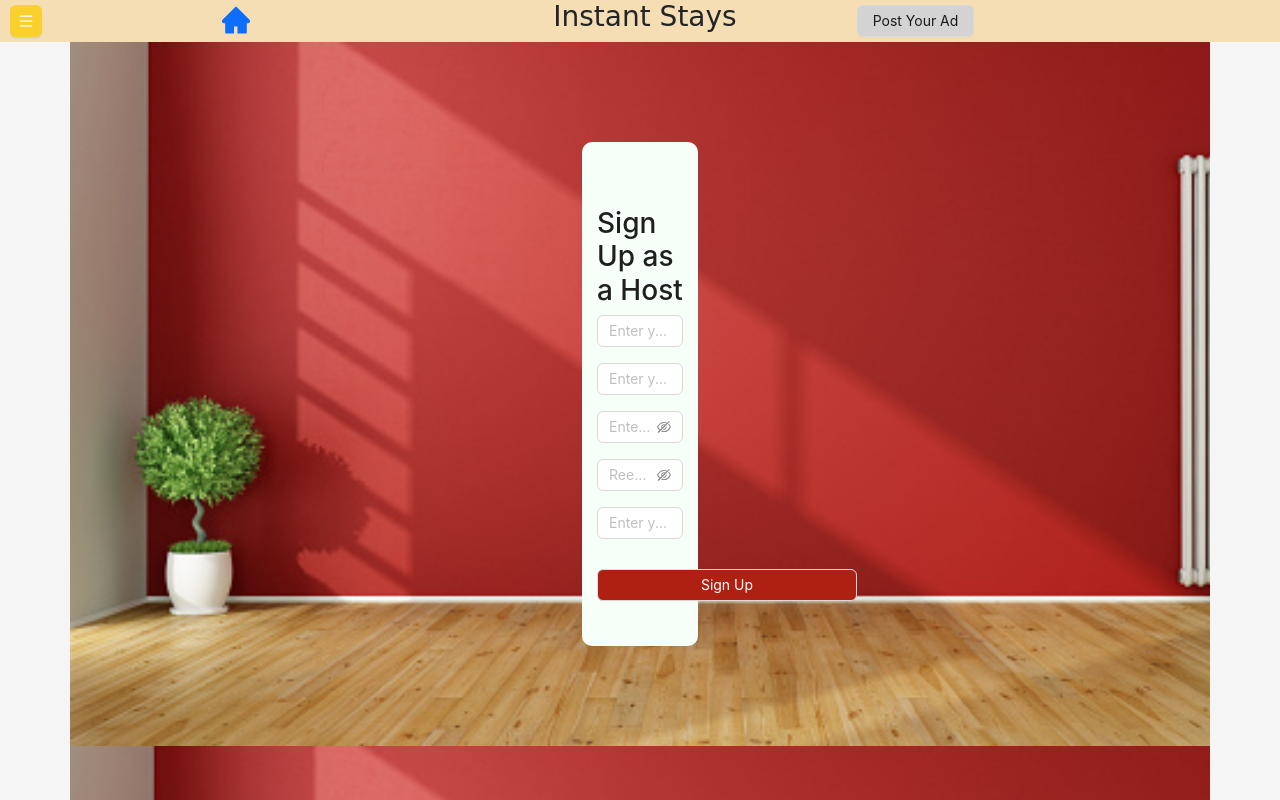
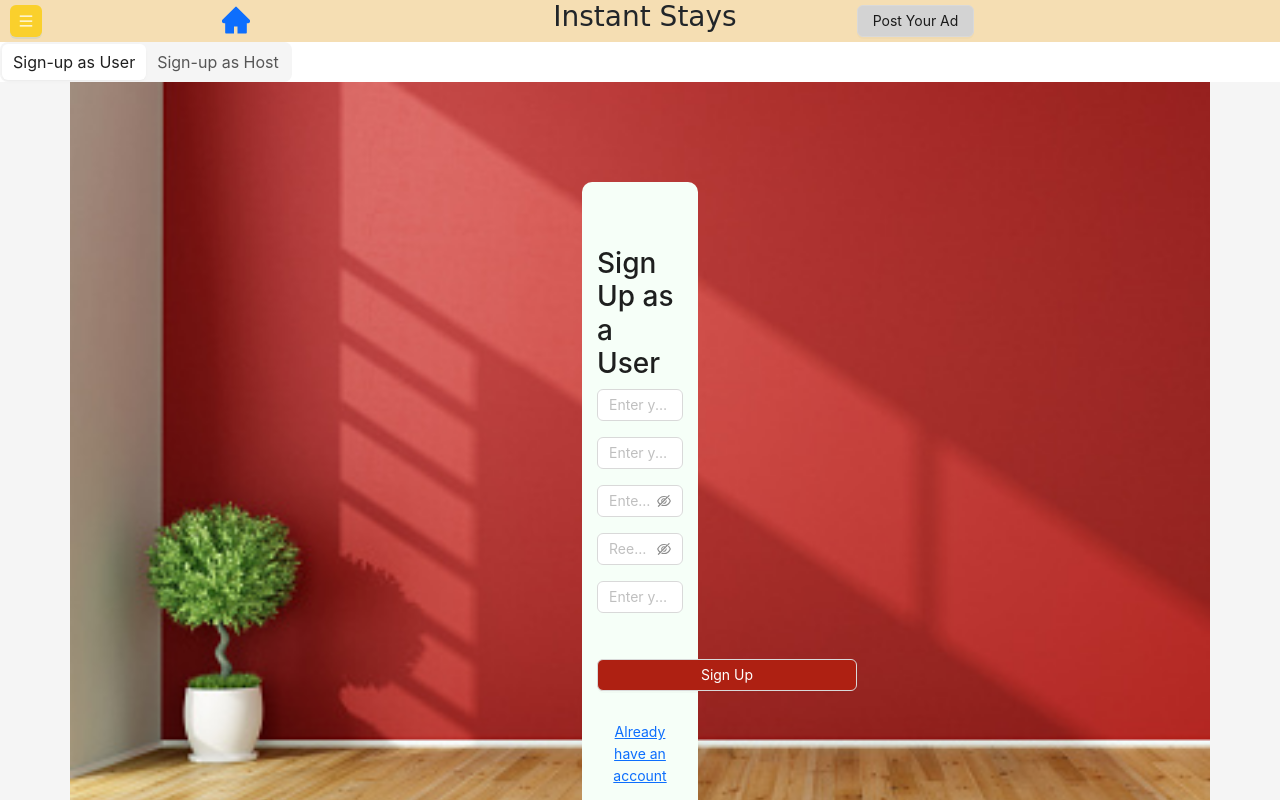
Before and after one commit to bemaldvanitha/renting_app, a React (Create React App) app: page /sign-up in a window 1280 px wide. Shown: the top 800 px of the page. Built offline with nearby package versions, Linux system fonts and the light colour scheme.

Commit message:
sign-in and sign-up pages tuneup

```diff
--- a/src/components/SignIn.js
+++ b/src/components/SignIn.js
@@ -1,4 +1,5 @@
 import React, { useState } from 'react';
+import { useNavigate, Link } from 'react-router-dom';
 import { Input, Button, Alert,Layout ,Form} from 'antd';
 import { getAuth, signInWithEmailAndPassword } from "firebase/auth";
 import '../styles/SignIn.css';
@@ -6,6 +7,7 @@ const {  Content } = Layout;
 
 
 function SignIn() {
+  const navigate = useNavigate();
   const [email, setEmail] = useState('');
   const [password, setPassword] = useState('');
   const [alertMsg, setAlertMsg] = useState('');
@@ -17,7 +19,8 @@ function SignIn() {
 
       signInWithEmailAndPassword(auth, email, password).then((userCredential) => {
               const user = userCredential.user;
-              console.log('sign in')
+              console.log('sign in');
+              navigate('/');
 
       }).catch((error) => {
           setIsError(true);
@@ -45,7 +48,9 @@ function SignIn() {
       </div>
       <div className='signIn'>
       <Button onClick={handleSubmit} style={{backgroundColor:'#ae2012',color:'white',width:'260px'}}>Sign In</Button>
-      <p className='new-account'>Create New Account</p>
+          <Link to={'/sign-up'}>
+              <p className='new-account'>Create New Account</p>
+          </Link>
 
       </div>
         { isError && <Alert message={ alertMsg } type="error" /> }
--- a/src/components/SignUpHost.js
+++ b/src/components/SignUpHost.js
@@ -1,5 +1,6 @@
 import React, { useState } from 'react';
-import { Input, Button, Alert,Layout ,Form,Space,Divider } from 'antd';
+import { Input, Button, Alert,Layout ,Form,Space } from 'antd';
+import { useNavigate, Link } from 'react-router-dom';
 import { getAuth, createUserWithEmailAndPassword } from 'firebase/auth';
 import { addDoc, collection, serverTimestamp } from "firebase/firestore";
 import { db } from "../firebase";
@@ -7,6 +8,7 @@ import '../styles/SignIn.css';
 const {  Content } = Layout;
 
 function SignUpHost() {
+  const navigate = useNavigate();
   const [hostName, setHostName] = useState('');
   const [email, setEmail] = useState('');
   const [password, setPassword] = useState('');
@@ -38,6 +40,7 @@ function SignUpHost() {
       });
 
       console.log('user created');
+      navigate('/');
 
     } catch (error) {
       setIsError(true);
@@ -79,7 +82,10 @@ function SignUpHost() {
                   placeholder={'Enter your mobile number'} /></Space></div>
 
                 <Button onClick={handleSignUp} style={{backgroundColor:'#ae2012',color:'white',width:'260px'}}>Sign Up</Button></div>
-                {isError && <Alert message={alertMsg} type="error" />}
+              <Link to={'/sign-in'}>
+                <p className='new-account'>Already have an account</p>
+              </Link>
+              {isError && <Alert message={alertMsg} type="error" />}
 
             </Form>
           </Content>
--- a/src/components/SignUpUser.js
+++ b/src/components/SignUpUser.js
@@ -1,13 +1,14 @@
 import React, { useState } from 'react';
-import { Input, Button, Alert, Layout, Form, Space, Divider } from 'antd';
+import { Input, Button, Alert, Layout, Form, Space } from 'antd';
+import { useNavigate, Link } from 'react-router-dom';
 import { getAuth, createUserWithEmailAndPassword } from 'firebase/auth';
 import { db } from '../firebase/index';
 import { addDoc, serverTimestamp, collection } from 'firebase/firestore';
 import '../styles/SignIn.css';
-import { AlignCenterOutlined } from '@ant-design/icons';
 const { Content } = Layout;
 
 function SignUpUser() {
+  const navigate = useNavigate();
   const [userName, setUserName] = useState('');
   const [email, setEmail] = useState('');
   const [password, setPassword] = useState('');
@@ -39,6 +40,7 @@ function SignUpUser() {
       });
 
       console.log('user created');
+      navigate('/');
 
     } catch (error) {
       setIsError(true);
@@ -79,6 +81,9 @@ function SignUpUser() {
                     <Input value={mobileNumber} onChange={e => setMobileNumber(e.target.value)} id={'mobile-number'}
                       placeholder={'Enter your mobile number'} /> </Space></div>
                 <Button onClick={handleSignUp} style={{ backgroundColor: '#ae2012', color: 'white', width: '260px', alignContent: 'center' }}>Sign Up</Button></div>
+              <Link to={'/sign-in'}>
+                <p className='new-account'>Already have an account</p>
+              </Link>
               {isError && <Alert message={alertMsg} type="error" />}
 
             </Form>
--- a/src/screeens/Home.js
+++ b/src/screeens/Home.js
@@ -1,9 +1,21 @@
-import React, { } from 'react'
+import React, { useEffect } from 'react';
+import { useNavigate } from 'react-router-dom';
+import { getAuth } from 'firebase/auth';
 
 //import components
 import HomeBanner from '../components/HomeBanner'
 
 const HomeList = () => {
+  const navigate = useNavigate();
+
+  useEffect(() => {
+    const auth = getAuth();
+    const currentUser = auth.currentUser;
+    if(currentUser === null){
+      navigate('/sign-in');
+    }
+  },[]);
+
   return <div className='min-h-[1800px]'>
     <HomeBanner/>
   </div>;
--- a/src/screeens/SignUp.js
+++ b/src/screeens/SignUp.js
@@ -1,13 +1,26 @@
-import React from "react";
+import React, { useState } from "react";
+import { Segmented } from 'antd';
 
 import SignUpUser from "../components/SignUpUser";
 import SignUpHost from "../components/SignUpHost";
 
 const SignUp = () => {
+    const [viewType, changeViewType] = useState('user');
+
+    const changingViewType = (val) => {
+        if(val === 'Sign-up as User'){
+            changeViewType('user');
+        }else{
+            changeViewType('host');
+        }
+    }
+
     return(
         <div>
-            <SignUpHost/>
-            <SignUpUser/>
+            <Segmented size={'large'} options={['Sign-up as User', 'Sign-up as Host']} onChange={(e) => changingViewType(e)}/>
+            {
+                viewType === 'user' ? <SignUpUser/> : <SignUpHost/>
+            }
         </div>
     )
 }
```
